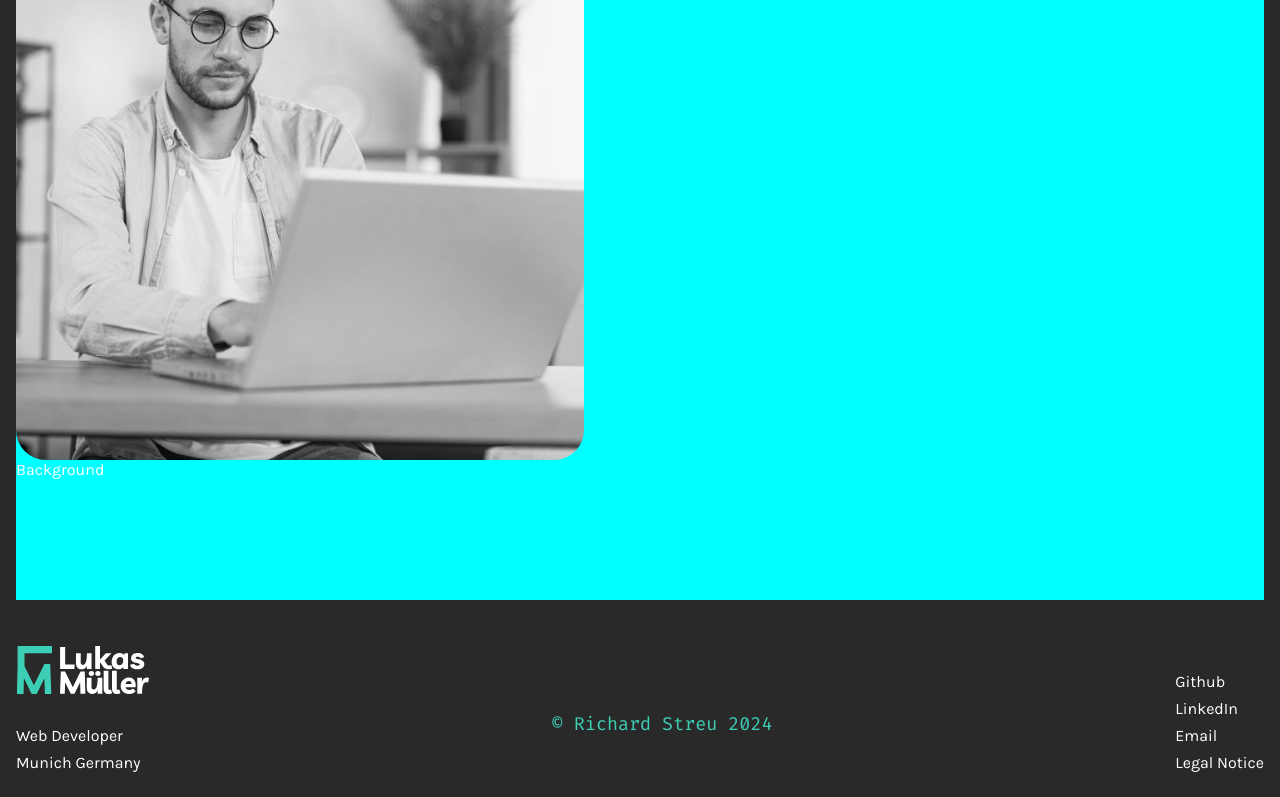
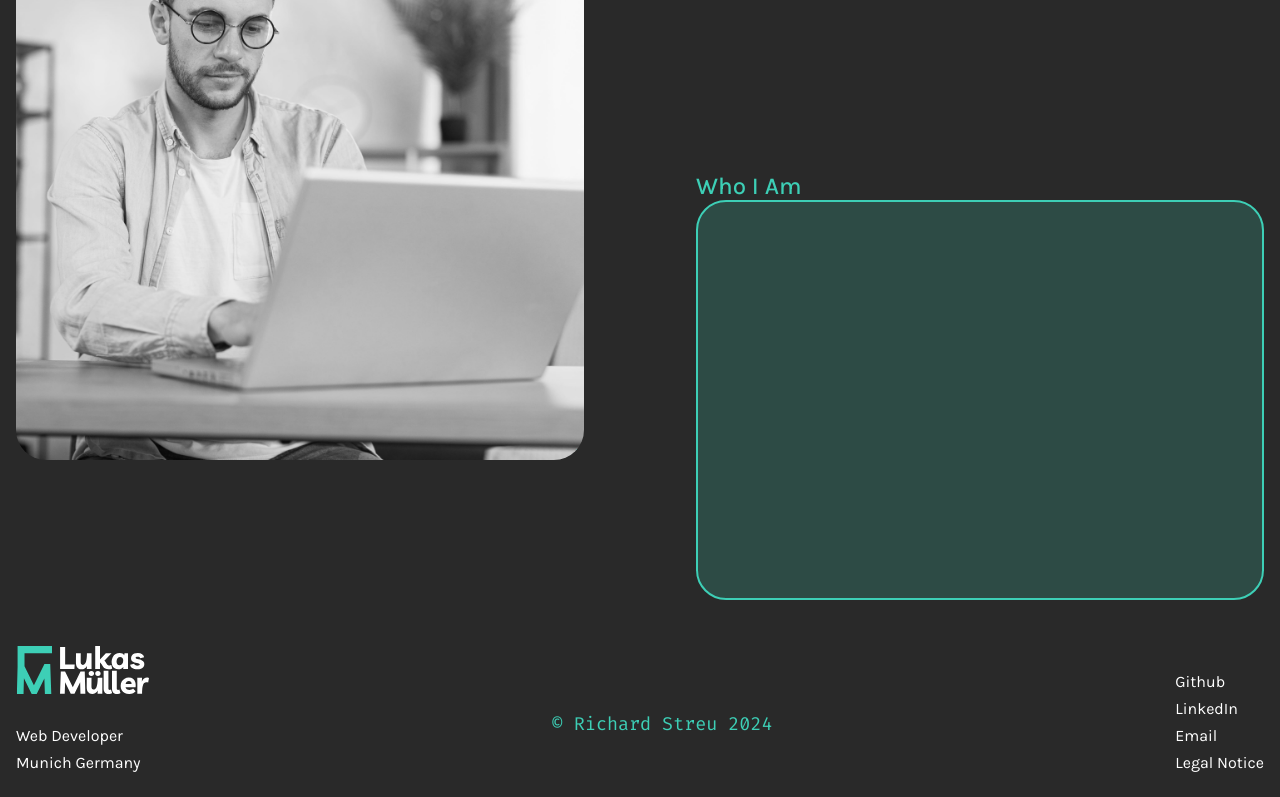
Before and after one commit to RichardStreu/portfolioAngular, an Angular app: page / in a window 1280 px wide. Shown: the part 954-1751 px from the top of the page. Built offline with nearby package versions, Linux system fonts and the light colour scheme.

Commit message:
started coding .aboutMeBox

```diff
--- a/src/app/landing-page/sections/b-aboutme/b-aboutme.component.html
+++ b/src/app/landing-page/sections/b-aboutme/b-aboutme.component.html
@@ -5,9 +5,13 @@
         <div class="imgSwipe">
           <img src="./assets/img/portfolioPhoto (1).jpg" alt="" />
         </div>
-        Background
       </div>
-      <div class="aboutMeRight"></div>
+      <div class="aboutMeRight">
+        <div>
+          <p>Who I Am</p>
+          <div class="aboutMeBox"></div>
+        </div>
+      </div>
     </div>
   </div>
 </section>
--- a/src/app/landing-page/sections/b-aboutme/b-aboutme.component.scss
+++ b/src/app/landing-page/sections/b-aboutme/b-aboutme.component.scss
@@ -7,10 +7,12 @@
 }
 
 .aboutMeContent {
-
-  background-color: aqua;
   height: 708px;
   width: 100%;
+  display: flex;
+
+  .aboutMeLeft {
+    flex: 1;
 
     .imgSwipe {
       width: 568px;
@@ -35,8 +37,35 @@
         transition: all 0.4s ease-out;
 
         &:hover {
-        transform: translate(20px, -20px);
+          transform: translate(30px, -30px);
         }
       }
     }
   }
+
+  .aboutMeRight {
+    flex: 1;
+    display: flex;
+    align-items: end;
+    justify-content: flex-end;
+
+    div {
+      width: 568px;
+
+      > p {
+        font-size: 1.5rem;
+        font-family: "Karla", sans-serif;
+        font-weight: 500;
+        color: $color-highLight;
+      }
+
+      .aboutMeBox {
+        width: 100%;
+        min-height: 400px;
+        background-color: rgba($color-highLight, 0.2);
+        border: 2px solid $color-highLight;
+        border-radius: 30px;
+      }
+    }
+  }
+}
```
Lines whose indentation alone changed are shown as unchanged.
